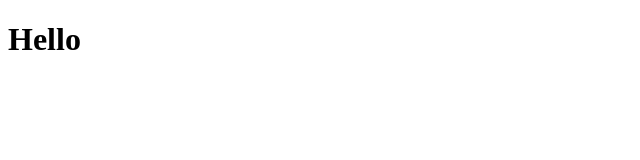
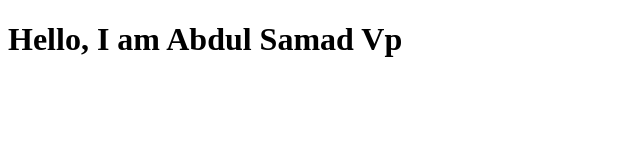
Before and after one commit to samadvp/datewithgit.sample, a plain HTML site: page index.html in a window 1280 px wide. Shown: the whole page, without its empty margins (0-640 px from the left). Drawn offline with Linux system fonts and the light colour scheme.

Commit message:
name added

```diff
--- a/index.html
+++ b/index.html
@@ -6,6 +6,6 @@
     <title>Document</title>
 </head>
 <body>
-    <h1>Hello</h1>
+    <h1>Hello, I am Abdul Samad Vp</h1>
 </body>
 </html>
```
